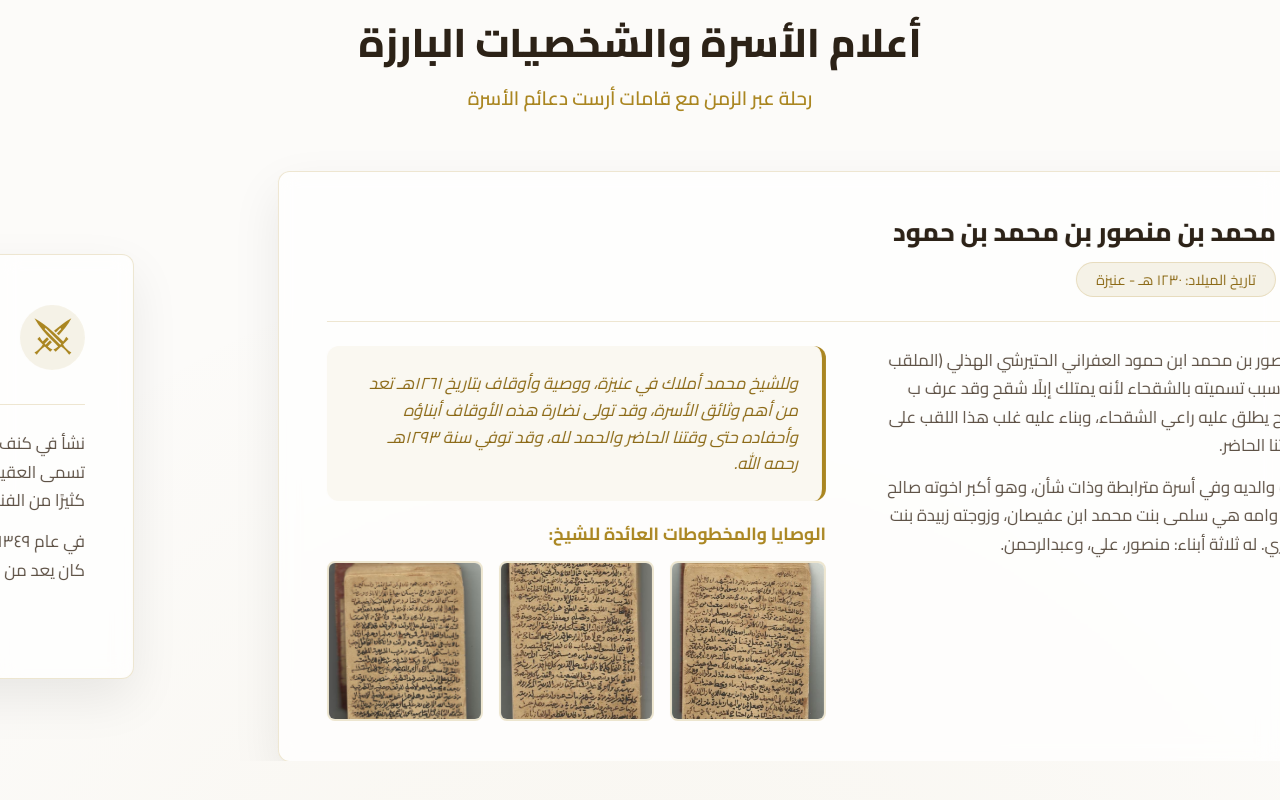
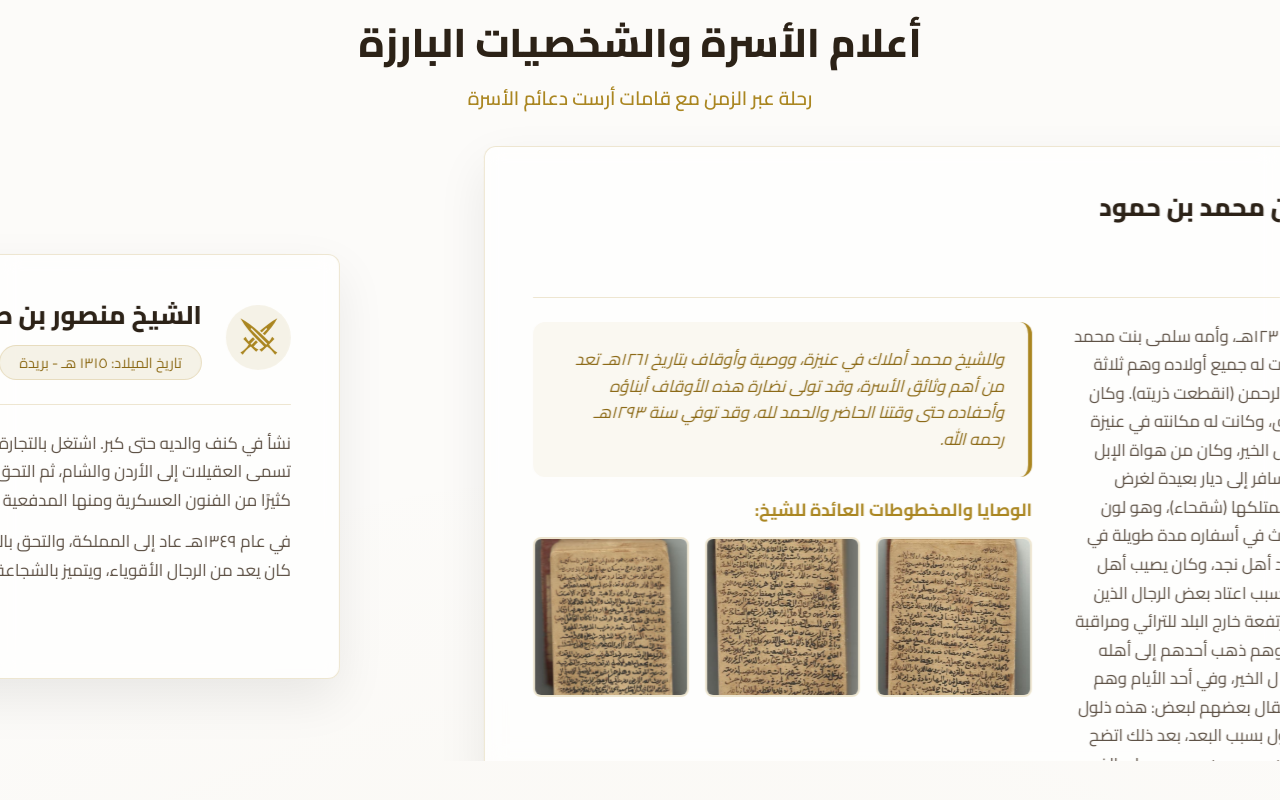
Before and after one commit to Alshagha/alshagha-website, a React (Vite) app: page / in a window 1280 px wide. Shown: the part 2344-3144 px from the top of the page. Built offline with nearby package versions, Linux system fonts and the light colour scheme.

Commit message:
Update Figures.jsx

```diff
--- a/src/components/Figures.jsx
+++ b/src/components/Figures.jsx
@@ -13,7 +13,7 @@ const Figures = () => {
             name: "محمد بن منصور بن محمد بن حمود",
             shortTitle: "أول من لُقب بالشقحاء",
             born: "١٢٣٠ هـ - عنيزة",
-            desc: "محمد بن منصور بن محمد ابن حمود العفراني الحتيرشي الهذلي (الملقب بالشقحاء). وسبب تسميته بالشقحاء لأنه يمتلك إبلًا شقح وقد عرف ب إحداها وأصبح يطلق عليه راعي الشقحاء، وبناء عليه غلب هذا اللقب على ذريته إلى وقتنا الحاضر. \n\nنشأ في كنف والديه وفي أسرة مترابطة وذات شأن، وهو أكبر اخوته صالح وعبدالرحمن، وامه هي سلمى بنت محمد ابن عفيصان، وزوجته زبيدة بنت محمد العماري. له ثلاثة أبناء: منصور، علي، وعبدالرحمن.",
+            desc: "أول من لقب بالشقحاء، ولد في عنيزة سنة ١٢٣٥هـ، وأمه سلمى بنت محمد بن عفيصان، وزوجته زبيدة العماري، وقد أنجبت له جميع أولاده وهم ثلاثة أولاد: منصور وله ذرية، وعلي وله ذرية، وعبدالرحمن (انقطعت ذريته). وكان رحمه اللّٰه يعمل بالتجارة وأنعم اللّٰه عليه بالرزق، وكانت له مكانته في عنيزة لكرمه وشجاعته وحسن أطباعه، وحبه لأعمال الخير، وكان من هواة الإبل ومحبيها، وله نشاط بتجارتها، وكان كثيرًا ما يسافر إلى ديار بعيدة لغرض التجارة، وقد اختار راحلة له من بين الإبل التي يمتلكها (شقحاء)، وهو لون معروف عند ملاك الإبل وهواتها، وكان يمكث في أسفاره مدة طويلة في الغربة، وهو أمر معتاد في الماضي خاصة عند أهل نجد، وكان يصيب أهل المسافر قلق إذا تأخرت غربته عنهم، ولهذا السبب اعتاد بعض الرجال الذين يمتازون بحدة البصر الذهاب إلى المواقع المرتفعة خارج البلد للترائي ومراقبة القادمين، ومحاولة التعرف عليهم، فإذا عرفوهم ذهب أحدهم إلى أهله ليبشرهم بوصوله على اعتبار أن ذلك من أعمال الخير، وفي أحد الأيام وهم على هذه الحال رأوا ذلولًا قادمة من بعيد، فقال بعضهم لبعض: هذه ذلول (شقحاء)، ولم يتضح لهم من هو صاحب الذلول بسبب البعد، بعد ذلك اتضح لهم أن صاحب الذلول هو محمد بن منصور بن محمد بن حمود، وعلى الفور ذهب أحدهم لإخبار أهله بوصوله، وكعادة أهل البلد عند عودة أحد المغتربين يكون هو حديث مجالسهم فترة من الزمن، فكان محمد بن منصور وما يتعلق بغربته وعودته حديثهم، ومن ذلك صفة ذلوله ولونها، ومع التكرار صار يعرف ب(راعي الشقحاء)، وهكذا علق به اللقب وثبت في وثائقه، حيث يذكر اسمه: محمد بن منصور بن محمد بن حمود، ثم يلحق بعبارة (الملقب بالشقحاء).",
             highlights: "وللشيخ محمد أملاك في عنيزة، ووصية وأوقاف بتاريخ ١٢٦١هـ تعد من أهم وثائق الأسرة، وقد تولى نضارة هذه الأوقاف أبناؤه وأحفاده حتى وقتنا الحاضر والحمد لله، وقد توفي سنة ١٢٩٣هـ رحمه الله.",
             icon: <GiCrown />,
             testaments: [
@@ -29,6 +29,15 @@ const Figures = () => {
             desc: "نشأ في كنف والديه حتى كبر. اشتغل بالتجارة، وسافر مع الحملات التي تسمى العقيلات إلى الأردن والشام، ثم التحق بالجيش الفرنسي هناك، وتعلم كثيرًا من الفنون العسكرية ومنها المدفعية والرماية على اختلاف أنواعها. \n\nفي عام ١٣٤٩هـ عاد إلى المملكة، والتحق بالسلك العسكري في مدينة جدة. كان يعد من الرجال الأقوياء، ويتميز بالشجاعة والخبرة.",
             highlights: "عندما علم الملك عبدالعزيز رحمه الله بسعة خبرته العسكرية كلفه ببعض المهام العسكرية. ثم كُلف بإمارة مدينة الوجه. وتنقل بين عدد من المراكز العسكرية في جنوب المملكة، ثم عُين أميرًا وقائدًا عسكريًا لمنطقة جازان، ثم أبها، ثم الحدود الشمالية، وأخيرًا قائدًا لمنطقة حائل. استمر مزاولًا للعمل العسكري بإخلاص حتى توفي وهو على رأس العمل عام ١٣٧١هـ مخلفًا سمعة حسنة.",
             icon: <GiCrossedSwords />,
+            testaments: []
+        },
+        {
+            name: "الأمير منصور بن محمد بن منصور الشقحاء",
+            shortTitle: "أمير مركز الشعبين",
+            born: "١٣٢٩ هـ - بريدة",
+            desc: "ولد الأمير منصور بن محمد في مدينة بريدة في القصيم سنة ١٣٢٩هـ، وكان في بداية حياته يعمل بالتجارة وسافر مع حملات العقيلات، واستقر مدة من الزمن في بلاد الشام، والتحق بالجيش الفرنسي، وبعد ذلك عاد إلى الوطن والتحق بالسلك العسكري في مدينة جدة، ثم انتقل إلى شرطة رجال ألمع، ثم إلى إمارة بيش، ثم إمارة القحمة، التابعتين لمنطقة جازان، ثم عين أميرًا على مركز الشعبين (رجال ألمع)، وتوفي في جازان سنة ١٣٦٨هـ رحمه اللّٰه .",
+            highlights: "",
+            icon: <GiCrown />,
             testaments: []
         }
     ];
@@ -96,9 +105,11 @@ const Figures = () => {
                                             </div>
 
                                             <div className="details-body-secondary">
-                                                <div className="fig-quote-box">
-                                                    <p>{fig.highlights}</p>
-                                                </div>
+                                                {fig.highlights && (
+                                                    <div className="fig-quote-box">
+                                                        <p>{fig.highlights}</p>
+                                                    </div>
+                                                )}
 
                                                 {fig.testaments.length > 0 && (
                                                     <div className="fig-testaments">
```
